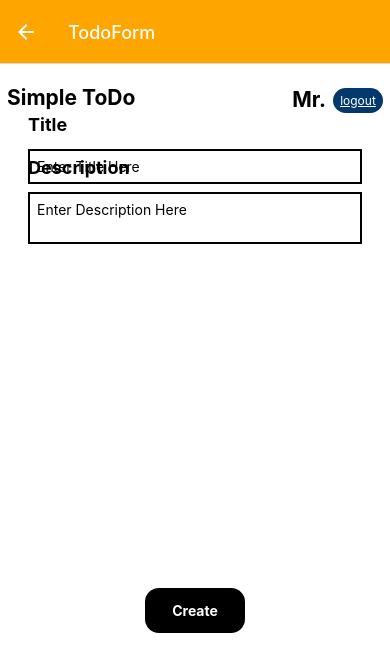
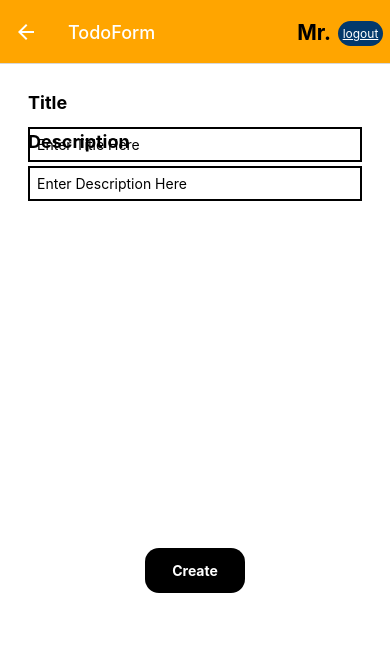
Before and after one commit to H-proshanto/TODOAPP-BS, a React Native app: screen /TodoForm in a window 390 px wide. Shown: the top 672 px of the page. Built offline with nearby package versions, Linux system fonts and the light colour scheme.

Commit message:
Refactors code
HeaderUI is shown in navigation header, title and description are removed from context and error renders only when there is a error message

```diff
--- a/App.js
+++ b/App.js
@@ -1,10 +1,11 @@
-import { NavigationContainer } from "@react-navigation/native";
-import { createStackNavigator } from "@react-navigation/stack";
-import { HooksProvider } from "./src/context/HooksContext";
-import { HelperMethodsProvider } from "./src/context/HelperMethodsContext";
-import { Home } from "./src/screens/Home";
-import { DashBoard } from "./src/screens/DashBoard";
-import { TodoForm } from "./src/screens/TodoForm";
+import { NavigationContainer } from '@react-navigation/native';
+import { createStackNavigator } from '@react-navigation/stack';
+import { HooksProvider } from './src/context/HooksContext';
+import { HelperMethodsProvider } from './src/context/HelperMethodsContext';
+import { Home } from './src/screens/Home';
+import { DashBoard } from './src/screens/DashBoard';
+import { TodoForm } from './src/screens/TodoForm';
+import { HeaderUI } from './src/components/HeaderUI';
 
 const Stack = createStackNavigator();
 
@@ -16,17 +17,26 @@ export default function App() {
           <Stack.Navigator
             initialRouteName="Home"
             screenOptions={{
-              headerTintColor: "white",
-              headerStyle: { backgroundColor: "orange" },
+              headerTintColor: 'white',
+              headerStyle: { backgroundColor: 'orange' },
             }}
           >
             <Stack.Screen name="Home" component={Home} />
             <Stack.Screen
               name="DashBoard"
               component={DashBoard}
-              options={{ headerLeft: () => null }}
+              options={({ navigation }) => ({
+                headerLeft: () => null,
+                headerRight: () => <HeaderUI navigation={navigation} />,
+              })}
             />
-            <Stack.Screen name="TodoForm" component={TodoForm} />
+            <Stack.Screen
+              name="TodoForm"
+              component={TodoForm}
+              options={({ navigation }) => ({
+                headerRight: () => <HeaderUI navigation={navigation} />,
+              })}
+            />
           </Stack.Navigator>
         </NavigationContainer>
       </HelperMethodsProvider>
--- a/src/components/ButtonUI.js
+++ b/src/components/ButtonUI.js
@@ -1,5 +1,5 @@
-import React, { useEffect, useState } from "react";
-import { View, Text, StyleSheet, TouchableOpacity } from "react-native";
+import React, { useEffect, useState } from 'react';
+import { View, Text, StyleSheet, TouchableOpacity } from 'react-native';
 
 export const ButtonUI = ({ navigation, title, onPress, taskId }) => {
   const [isPressed, setIsPressed] = useState(false);
@@ -13,9 +13,9 @@ export const ButtonUI = ({ navigation, title, onPress, taskId }) => {
   return (
     <View
       style={
-        title === "logout"
+        title === 'logout'
           ? styles.logoutBody
-          : title === "Next"
+          : title === 'Next'
           ? styles.loginContainer
           : styles.body
       }
@@ -24,45 +24,45 @@ export const ButtonUI = ({ navigation, title, onPress, taskId }) => {
         disabled={isPressed}
         onPress={() => {
           setIsPressed(true);
-          if (title === "Create" && onPress()) navigation.pop();
-          else if (title === "Update" && onPress(taskId)) navigation.pop();
-          else if (title === "Create New") navigation.navigate("TodoForm");
-          else if (title === "logout") {
+          if (title === 'Create' && onPress()) navigation.pop();
+          else if (title === 'Update' && onPress(taskId)) navigation.pop();
+          else if (title === 'Create New') navigation.navigate('TodoForm');
+          else if (title === 'logout') {
             navigation.reset({
               index: 0,
-              routes: [{ name: "Home" }],
+              routes: [{ name: 'Home' }],
             });
             onPress();
-          } else if (title === "Edit") {
-            navigation.navigate("TodoForm", { taskId, view: "update" });
-          } else if (title === "Delete") {
+          } else if (title === 'Edit') {
+            navigation.navigate('TodoForm', { taskId, view: 'update' });
+          } else if (title === 'Delete') {
             onPress(taskId, navigation);
-          } else if (title === "Next" && onPress()) {
+          } else if (title === 'Next' && onPress()) {
             navigation.reset({
               index: 0,
-              routes: [{ name: "DashBoard" }],
+              routes: [{ name: 'DashBoard' }],
             });
           }
         }}
       >
         <View
           style={
-            title === "Create New"
+            title === 'Create New'
               ? styles.dashboardButton
-              : title === "logout"
+              : title === 'logout'
               ? styles.logoutButton
-              : title === "Next"
+              : title === 'Next'
               ? styles.loginButton
               : styles.createButton
           }
         >
           <Text
             style={
-              title === "Create New"
+              title === 'Create New'
                 ? styles.dashboardText
-                : title == "logout"
+                : title == 'logout'
                 ? styles.logoutText
-                : title == "Next"
+                : title == 'Next'
                 ? styles.loginText
                 : styles.text
             }
@@ -80,59 +80,61 @@ const styles = StyleSheet.create({
     marginTop: 21,
   },
   createButton: {
-    backgroundColor: "black",
+    backgroundColor: 'black',
     borderRadius: 14,
     width: 100,
   },
   dashboardButton: {
-    backgroundColor: "white",
+    backgroundColor: 'white',
     width: 100,
   },
   dashboardText: {
-    color: "black",
+    color: 'black',
     fontSize: 21,
-    textAlign: "right",
-    textDecorationLine: "underline",
+    textAlign: 'right',
+    textDecorationLine: 'underline',
     marginRight: 7,
   },
   text: {
-    color: "white",
+    color: 'white',
     fontSize: 14,
     padding: 14,
-    fontWeight: "bold",
-    textAlign: "center",
+    fontWeight: 'bold',
+    textAlign: 'center',
   },
   logoutBody: {
-    alignItems: "center",
-    marginTop: 24,
+    alignSelf: 'center',
     marginLeft: 7,
+    marginRight: 7,
+    marginTop: 3,
   },
   logoutButton: {
     borderRadius: 14,
-    backgroundColor: "#03396c",
+    backgroundColor: '#03396c',
     padding: 5,
-    width: 50,
+    width: 45,
   },
   logoutText: {
-    color: "white",
+    color: 'white',
     fontSize: 12,
-    textAlign: "center",
-    alignSelf: "center",
-    textDecorationLine: "underline",
+    textAlign: 'center',
+    alignSelf: 'center',
+    textDecorationLine: 'underline',
   },
   loginContainer: {
-    alignItems: "center",
+    alignItems: 'center',
+    marginTop: 14,
   },
   loginButton: {
-    backgroundColor: "purple",
+    backgroundColor: 'purple',
     paddingLeft: 100,
     paddingRight: 100,
   },
   loginText: {
-    color: "white",
+    color: 'white',
     fontSize: 18,
     padding: 5,
-    textAlign: "center",
-    alignSelf: "center",
+    textAlign: 'center',
+    alignSelf: 'center',
   },
 });
--- a/src/components/Description.js
+++ /dev/null
@@ -1,47 +0,0 @@
-import { useContext, useEffect } from "react";
-import { View, Text, StyleSheet, TextInput } from "react-native";
-import HelperMethodsContext from "../context/HelperMethodsContext";
-import HooksContext from "../context/HooksContext";
-
-export const Description = ({ view, taskId }) => {
-  const { description, setDescription } = useContext(HooksContext);
-  const { getDescription } = useContext(HelperMethodsContext);
-
-  useEffect(() => {
-    if (view === "read" || view === "update") {
-      setDescription(getDescription(taskId));
-    } else {
-      setDescription("");
-    }
-  }, []);
-
-  return (
-    <View>
-      <Text style={styles.inputDescription}>Description</Text>
-      <TextInput
-        style={styles.descriptionText}
-        placeholder={view === "read" ? "" : "Enter Description Here"}
-        onChangeText={setDescription}
-        multiline={true}
-        editable={view === "read" ? false : true}
-        value={description}
-      />
-    </View>
-  );
-};
-
-const styles = StyleSheet.create({
-  inputDescription: {
-    marginTop: 28,
-    marginLeft: 28,
-    fontSize: 18,
-    fontWeight: "bold",
-  },
-  descriptionText: {
-    marginTop: 14,
-    marginLeft: 28,
-    marginRight: 28,
-    borderWidth: 2,
-    padding: 7,
-  },
-});
--- a/src/components/HeaderUI.js
+++ b/src/components/HeaderUI.js
@@ -1,49 +1,30 @@
-import HooksContext from "../context/HooksContext";
-import HelperMethodsContext from "../context/HelperMethodsContext";
-import { StyleSheet, Text, View } from "react-native";
-import { ButtonUI } from "./ButtonUI";
-import { useContext } from "react";
+import HooksContext from '../context/HooksContext';
+import HelperMethodsContext from '../context/HelperMethodsContext';
+import { StyleSheet, Text, View } from 'react-native';
+import { ButtonUI } from './ButtonUI';
+import { useContext } from 'react';
 
 export const HeaderUI = ({ navigation }) => {
   const { sessionName } = useContext(HooksContext);
   const { clearAllData } = useContext(HelperMethodsContext);
 
   return (
-    <View style={styles.headerContainer}>
-      <Text style={styles.headerText}>Simple ToDo</Text>
-      <View style={styles.userInfo}>
-        <Text style={styles.username}>{`Mr.${sessionName}`}</Text>
-        <ButtonUI
-          navigation={navigation}
-          title={"logout"}
-          onPress={clearAllData}
-        />
-      </View>
+    <View style={styles.userInfo}>
+      <Text style={styles.username}>{`Mr.${sessionName}`}</Text>
+      <ButtonUI navigation={navigation} title={'logout'} onPress={clearAllData} />
     </View>
   );
 };
 
 const styles = StyleSheet.create({
-  headerContainer: {
-    flex: 0.15,
-    flexDirection: "row",
-  },
-  headerText: {
-    marginLeft: 7,
-    fontWeight: "bold",
+  username: {
+    fontWeight: 'bold',
     fontSize: 21,
-    marginTop: 21,
-  },
-  username: {
-    fontWeight: "bold",
-    fontSize: 21,
-    marginTop: 23,
-    marginLeft: 21,
+    alignSelf: 'center',
   },
   userInfo: {
-    flex: 1,
-    justifyContent: "flex-end",
-    flexDirection: "row",
-    marginRight: 7,
+    justifyContent: 'flex-end',
+    alignItems: 'flex-end',
+    flexDirection: 'row',
   },
 });
--- /dev/null
+++ b/src/components/InputField.js
@@ -0,0 +1,38 @@
+import { View, Text, StyleSheet, TextInput } from 'react-native';
+
+export const InputField = ({ view, text, setter, placeholder }) => {
+  return (
+    <>
+      <View style={styles.inputContainer}>
+        <Text style={styles.inputTitle}>{placeholder}</Text>
+        <TextInput
+          style={styles.inputText}
+          placeholder={view === 'read' ? '' : `Enter ${placeholder} Here`}
+          onChangeText={setter}
+          editable={view === 'read' ? false : true}
+          value={text}
+        />
+      </View>
+    </>
+  );
+};
+
+const styles = StyleSheet.create({
+  inputContainer: {
+    flex: 0.2,
+  },
+  inputText: {
+    marginTop: 14,
+    marginLeft: 28,
+    marginRight: 28,
+    borderWidth: 2,
+    padding: 7,
+    color: 'black',
+  },
+  inputTitle: {
+    marginTop: 28,
+    marginLeft: 28,
+    fontSize: 18,
+    fontWeight: 'bold',
+  },
+});
--- a/src/components/Title.js
+++ /dev/null
@@ -1,63 +0,0 @@
-import { useContext, useEffect } from "react";
-import { View, Text, StyleSheet, TextInput } from "react-native";
-import HelperMethodsContext from "../context/HelperMethodsContext";
-import HooksContext from "../context/HooksContext";
-
-export const Title = ({ view, taskId }) => {
-  const { title, setTitle, errorMessage, setErrorMessage } =
-    useContext(HooksContext);
-  const { getTitle } = useContext(HelperMethodsContext);
-
-  useEffect(() => {
-    if (view === "read" || view === "update") {
-      setTitle(getTitle(taskId));
-    } else {
-      setTitle("");
-    }
-  }, []);
-
-  useEffect(() => {
-    if (!title.length !== 0) setErrorMessage("");
-  }, [title]);
-
-  return (
-    <>
-      <View style={styles.titleContainer}>
-        <Text style={styles.inputTitle}>Title</Text>
-        <TextInput
-          style={styles.titleInput}
-          placeholder="Enter Title Here"
-          onChangeText={setTitle}
-          editable={view === "read" ? false : true}
-          value={title}
-        />
-      </View>
-      <Text style={styles.errorMessage}>{errorMessage}</Text>
-    </>
-  );
-};
-
-const styles = StyleSheet.create({
-  titleContainer: {
-    flex: 0.2,
-  },
-  titleInput: {
-    marginTop: 14,
-    marginLeft: 28,
-    marginRight: 28,
-    borderWidth: 2,
-    padding: 7,
-  },
-  inputTitle: {
-    marginTop: 28,
-    marginLeft: 28,
-    fontSize: 18,
-    fontWeight: "bold",
-  },
-  errorMessage: {
-    color: "red",
-    fontWeight: "bold",
-    marginLeft: 28,
-    marginTop: 14,
-  },
-});
--- a/src/context/HelperMethodsContext.js
+++ b/src/context/HelperMethodsContext.js
@@ -5,27 +5,12 @@ import { Alert, Keyboard } from "react-native";
 const HelperMethodsContext = createContext();
 
 export function HelperMethodsProvider({ children }) {
-  const {
-    key,
-    title,
-    description,
-    taskList,
-    setKey,
-    setUserName,
-    setTitle,
-    setDescription,
-    setTaskList,
-    setErrorMessage,
-  } = useContext(HooksContext);
+  const { key, taskList, setKey, setUserName, setTaskList, setErrorMessage } =
+    useContext(HooksContext);
 
-  const getTitle = (id) => {
-    const [{ title }] = taskList.filter((task) => task.id === id);
-    return title;
-  };
-
-  const getDescription = (id) => {
-    const [{ description }] = taskList.filter((task) => task.id === id);
-    return description;
+  const getTodo = (id) => {
+    const [todo] = taskList.filter((task) => task.id === id);
+    return todo;
   };
 
   const getTime = () => {
@@ -39,12 +24,10 @@ export function HelperMethodsProvider({ children }) {
 
   const clearAllData = () => {
     setUserName("");
-    setTitle("");
-    setDescription("");
     setTaskList([]);
   };
 
-  const updateTaskList = () => {
+  const updateTaskList = (title, description) => {
     if (title === "") {
       setErrorMessage("The title field can not be empty");
       return false;
@@ -66,7 +49,7 @@ export function HelperMethodsProvider({ children }) {
     return true;
   };
 
-  const updateSpecificTask = (id) => {
+  const updateSpecificTask = (id, title, description) => {
     if (title === "") {
       setErrorMessage("The title field can not be empty");
       return false;
@@ -116,8 +99,7 @@ export function HelperMethodsProvider({ children }) {
   return (
     <HelperMethodsContext.Provider
       value={{
-        getTitle,
-        getDescription,
+        getTodo,
         clearAllData,
         updateTaskList,
         updateSpecificTask,
--- a/src/context/HooksContext.js
+++ b/src/context/HooksContext.js
@@ -6,8 +6,6 @@ export function HooksProvider({ children }) {
   const [key, setKey] = useState(0);
   const [userName, setUserName] = useState("");
   const [sessionName, setSessionName] = useState("");
-  const [title, setTitle] = useState("");
-  const [description, setDescription] = useState("");
   const [taskList, setTaskList] = useState([]);
   const [errorMessage, setErrorMessage] = useState("");
 
@@ -17,15 +15,11 @@ export function HooksProvider({ children }) {
         key,
         userName,
         sessionName,
-        title,
-        description,
         taskList,
         errorMessage,
         setKey,
         setUserName,
-        setTitle,
         setSessionName,
-        setDescription,
         setTaskList,
         setErrorMessage,
       }}
--- a/src/screens/Home.js
+++ b/src/screens/Home.js
@@ -1,25 +1,20 @@
-import HooksContext from "../context/HooksContext";
-import { StyleSheet, Text, View, TextInput, ScrollView } from "react-native";
-import { useContext, useEffect, useState } from "react";
-import { ButtonUI } from "../components/ButtonUI";
+import HooksContext from '../context/HooksContext';
+import { StyleSheet, Text, View, TextInput, ScrollView } from 'react-native';
+import { useContext, useEffect, useState } from 'react';
+import { ButtonUI } from '../components/ButtonUI';
 
 export const Home = ({ navigation }) => {
   const [isMaxLength, setIsMaxLength] = useState(false);
-  const {
-    userName,
-    errorMessage,
-    setUserName,
-    setErrorMessage,
-    setSessionName,
-  } = useContext(HooksContext);
+  const { userName, errorMessage, setUserName, setErrorMessage, setSessionName } =
+    useContext(HooksContext);
 
   useEffect(() => {
     if (userName.length > 5) {
       setIsMaxLength(true);
-      setErrorMessage("Maximum characters allowed : 5");
+      setErrorMessage('Maximum characters allowed : 5');
     } else {
       setIsMaxLength(false);
-      setErrorMessage("");
+      setErrorMessage('');
     }
   }, [userName]);
 
@@ -31,7 +26,7 @@ export const Home = ({ navigation }) => {
       return true;
     }
 
-    if (isLengthNull) setErrorMessage("The User name can not be empty");
+    if (isLengthNull) setErrorMessage('The User name can not be empty');
     return false;
   };
 
@@ -48,13 +43,13 @@ export const Home = ({ navigation }) => {
             onChangeText={setUserName}
             value={userName}
           />
-          <Text style={styles.errorMessage}>{errorMessage}</Text>
+          {errorMessage !== '' ? (
+            <Text style={styles.errorMessage}>{errorMessage}</Text>
+          ) : (
+            <></>
+          )}
         </View>
-        <ButtonUI
-          navigation={navigation}
-          title="Next"
-          onPress={isValidUserName}
-        />
+        <ButtonUI navigation={navigation} title="Next" onPress={isValidUserName} />
       </ScrollView>
     </View>
   );
@@ -63,14 +58,14 @@ export const Home = ({ navigation }) => {
 const styles = StyleSheet.create({
   container: {
     flex: 1,
-    backgroundColor: "#fff",
+    backgroundColor: '#fff',
   },
   headerContainer: {
     flex: 0.2,
-    alignItems: "center",
+    alignItems: 'center',
   },
   headerText: {
-    fontWeight: "bold",
+    fontWeight: 'bold',
     fontSize: 28,
     marginTop: 42,
   },
@@ -87,8 +82,8 @@ const styles = StyleSheet.create({
     padding: 7,
   },
   errorMessage: {
-    color: "red",
-    fontWeight: "bold",
+    color: 'red',
+    fontWeight: 'bold',
     padding: 14,
     marginLeft: 14,
   },
--- a/src/screens/TodoForm.js
+++ b/src/screens/TodoForm.js
@@ -1,20 +1,47 @@
-import { StyleSheet, View, ScrollView } from "react-native";
-import { HeaderUI } from "../components/HeaderUI";
-import { ReadOnlyViewBtns } from "../components/ReadOnlyViewBtns";
-import { Title } from "../components/Title";
-import { Description } from "../components/Description";
+import HelperMethodsContext from '../context/HelperMethodsContext';
+import HooksContext from '../context/HooksContext';
+import { StyleSheet, View, ScrollView, Text } from 'react-native';
+import { InputField } from '../components/InputField';
+import { HeaderUI } from '../components/HeaderUI';
+import { ReadOnlyViewBtns } from '../components/ReadOnlyViewBtns';
+import { useState, useEffect, useContext } from 'react';
 
 export const TodoForm = ({ navigation, route }) => {
   const taskId = route.params?.taskId;
   const view = route.params?.view;
   const status = route.params?.status;
+  const { errorMessage, setErrorMessage } = useContext(HooksContext);
+  const { getTodo } = useContext(HelperMethodsContext);
+  const [title, setTitle] = useState('');
+  const [description, setDescription] = useState('');
+
+  useEffect(() => {
+    if (view === 'read' || view === 'update') {
+      const { title, description } = getTodo(taskId);
+      setTitle(title);
+      setDescription(description);
+    }
+  }, []);
+
+  useEffect(() => {
+    if (!title.length !== 0) setErrorMessage('');
+  }, [title]);
 
   return (
     <View style={styles.container}>
       <ScrollView>
-        <HeaderUI navigation={navigation} />
-        <Title view={view} taskId={taskId} />
-        <Description view={view} taskId={taskId} />
+        <InputField view={view} text={title} setter={setTitle} placeholder="Title" />
+        {errorMessage !== '' ? (
+          <Text style={styles.errorMessage}>{errorMessage}</Text>
+        ) : (
+          <></>
+        )}
+        <InputField
+          view={view}
+          text={description}
+          setter={setDescription}
+          placeholder="Description"
+        />
       </ScrollView>
       <ScrollView>
         <ReadOnlyViewBtns
@@ -22,6 +49,8 @@ export const TodoForm = ({ navigation, route }) => {
           status={status}
           navigation={navigation}
           taskId={taskId}
+          title={title}
+          description={description}
         />
       </ScrollView>
     </View>
@@ -31,6 +60,12 @@ export const TodoForm = ({ navigation, route }) => {
 const styles = StyleSheet.create({
   container: {
     flex: 1,
-    backgroundColor: "#fff",
+    backgroundColor: '#fff',
+  },
+  errorMessage: {
+    color: 'red',
+    fontWeight: 'bold',
+    marginLeft: 28,
+    marginTop: 14,
   },
 });
```
Also changed, not shown: src/components/ReadOnlyViewBtns.js (+24 -17 lines), src/screens/DashBoard.js (+9 -11 lines), 1 other file (tests, documents, lock files or other folders).
